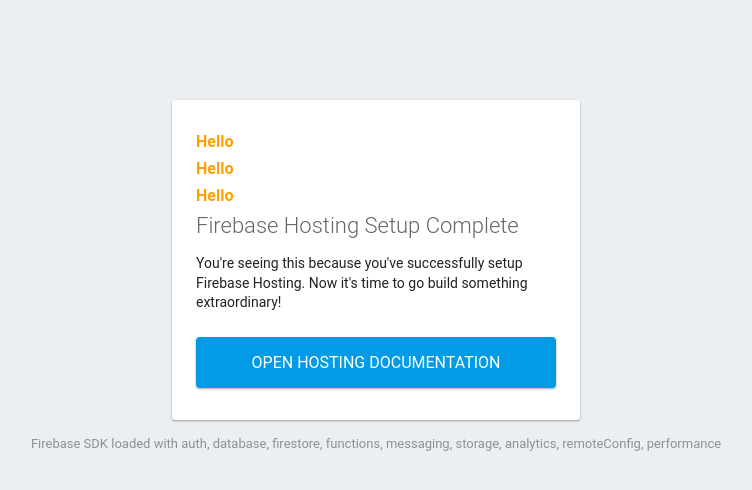
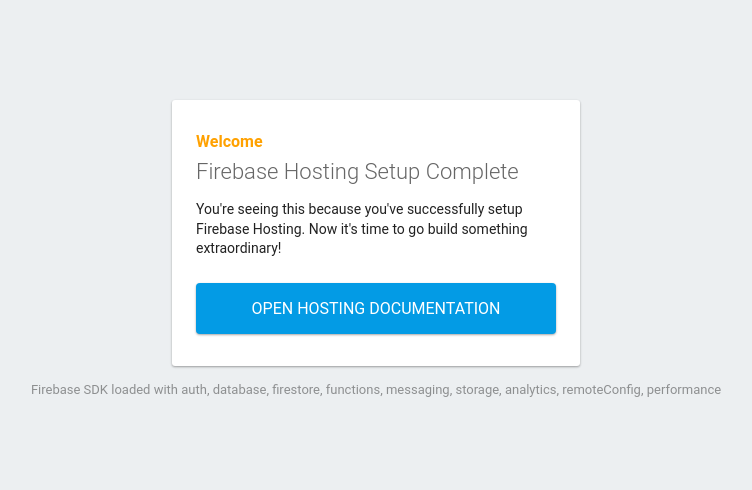
Before and after one commit to HeavenlyStri/Firebase-Project, a plain HTML site: page public/index.html in a window 1280 px wide. Shown: the whole page, without its empty margins (264-1016 px from the left). Drawn offline with Linux system fonts and the light colour scheme; some packages are replaced by stand-ins of ours.

Commit message:
Revert "Goog"

```diff
--- a/public/index.html
+++ b/public/index.html
@@ -40,9 +40,7 @@
   </head>
   <body>
     <div id="message">
-      <h2>Hello</h2>
-      <h2>Hello</h2>
-      <h2>Hello</h2>
+      <h2>Welcome</h2>
       <h1>Firebase Hosting Setup Complete</h1>
       <p>You're seeing this because you've successfully setup Firebase Hosting. Now it's time to go build something extraordinary!</p>
       <a target="_blank" href="https://firebase.google.com/docs/hosting/">Open Hosting Documentation</a>
```
